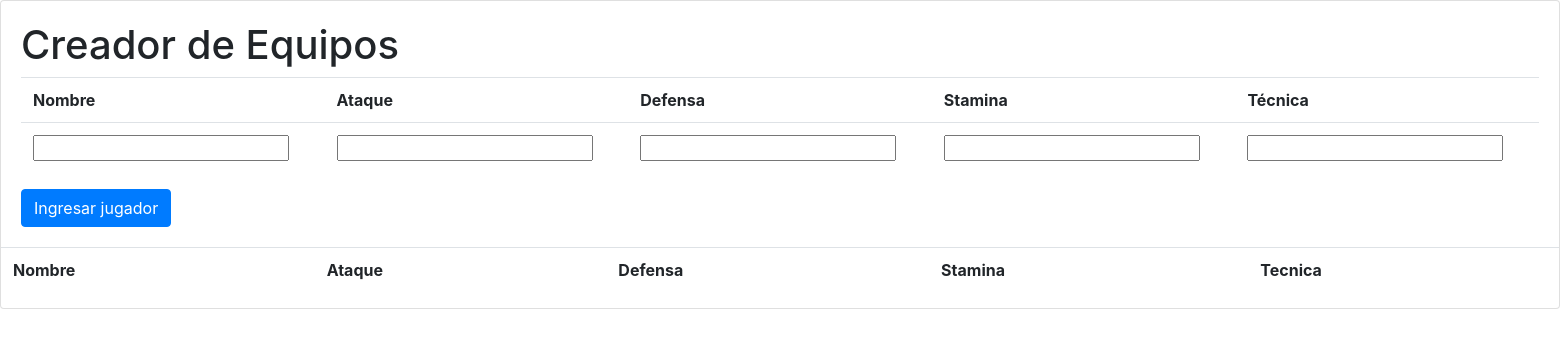
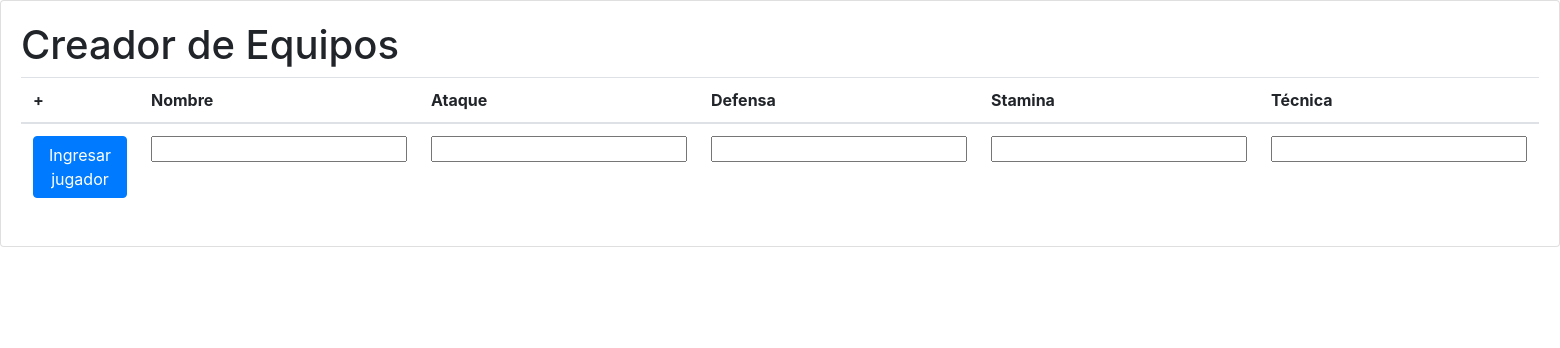
Before and after one commit to rquinb/football-teams-manager, a Flask app: page / in a window 1560 px wide. Shown: the top 348 px of the page. Run offline with Flask 2, Linux system fonts and the light colour scheme; lists and menus that the app fills with data are empty; some libraries are stand-ins or nearby versions.

Commit message:
Changes "adding player" logic so now form for adding player is a row in the table, and each new player "pushes" form to the last row

```diff
--- a/static/script.js
+++ b/static/script.js
@@ -4,7 +4,8 @@ $("#nuevo-jugador").on("click",function(){
     let defensa = $("#defensa").val();
     let stamina = $("#stamina").val();
     let tecnica = $("#tecnica").val();
-    $("#tabla-jugadores-ingresados").append(`<tr>
+    $("#tabla-jugadores-ingresados > tbody").prepend(`<tr>
+    <td></td>
     <td>${nombre}</td>
     <td>${ataque}</td>
     <td>${defensa}</td>
--- a/templates/index.html
+++ b/templates/index.html
@@ -1,21 +1,28 @@
 <html>
     <header>
         <link rel="stylesheet" href="https://stackpath.bootstrapcdn.com/bootstrap/4.5.0/css/bootstrap.min.css" integrity="sha384-9aIt2nRpC12Uk9gS9baDl411NQApFmC26EwAOH8WgZl5MYYxFfc+NcPb1dKGj7Sk" crossorigin="anonymous">
-        <link rel="stylesheet" href="./styles.css">
+        <link rel="stylesheet" href="../static/styles.css">
     </header>
     <body>
         <div class="card">
             <div class="card-body">
                 <h1>Creador de Equipos</h1>
-            <table class="table">
+                <table id="tabla-jugadores-ingresados" class="table">
+                    <thead>
                         <tr>
+                            <th>+</th>
                             <th>Nombre</th>
                             <th>Ataque</th>
                             <th>Defensa</th>
                             <th>Stamina</th>
                             <th>Técnica</th>
                         </tr>
+                    </thead>
+                    <tbody>
                         <tr>
+                            <td>
+                                <button id="nuevo-jugador" type="button" class="btn btn-primary">Ingresar jugador</button>
+                            </td>
                             <td>
                                 <div>
                                     <input id="nombre" type="text">
@@ -42,24 +49,11 @@
                                 </div>
                             </td>
                         </tr>
-            </table>
-        <button id="nuevo-jugador" type="button" class="btn btn-primary">Ingresar jugador</button>
-    </div>
-    <table id="tabla-jugadores-ingresados" class="table">
-        <tr>
-            <th>Nombre</th>
-            <th>Ataque</th>
-            <th>Defensa</th>
-            <th>Stamina</th>
-            <th>Tecnica</th>
-        </tr>
+                    </tbody>
                 </table>
             </div>
+        </div>
     </body>
-<script
-src="https://code.jquery.com/jquery-3.5.1.js"
-integrity="sha256-QWo7LDvxbWT2tbbQ97B53yJnYU3WhH/C8ycbRAkjPDc="
-crossorigin="anonymous">
-</script>
+    <script src="https://code.jquery.com/jquery-3.5.1.js" integrity="sha256-QWo7LDvxbWT2tbbQ97B53yJnYU3WhH/C8ycbRAkjPDc=" crossorigin="anonymous"></script>
     <script src="../static/script.js"></script>
 </html>
```
Lines whose indentation alone changed are shown as unchanged.
